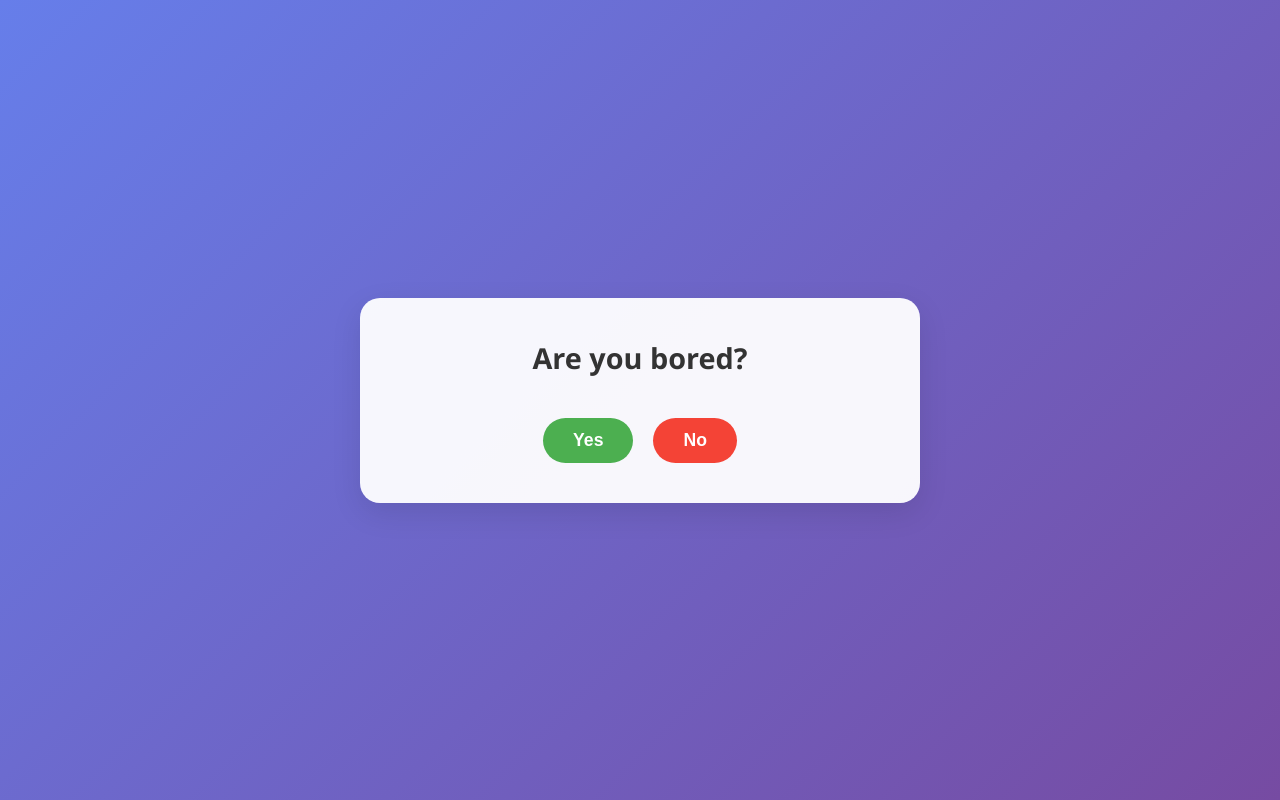
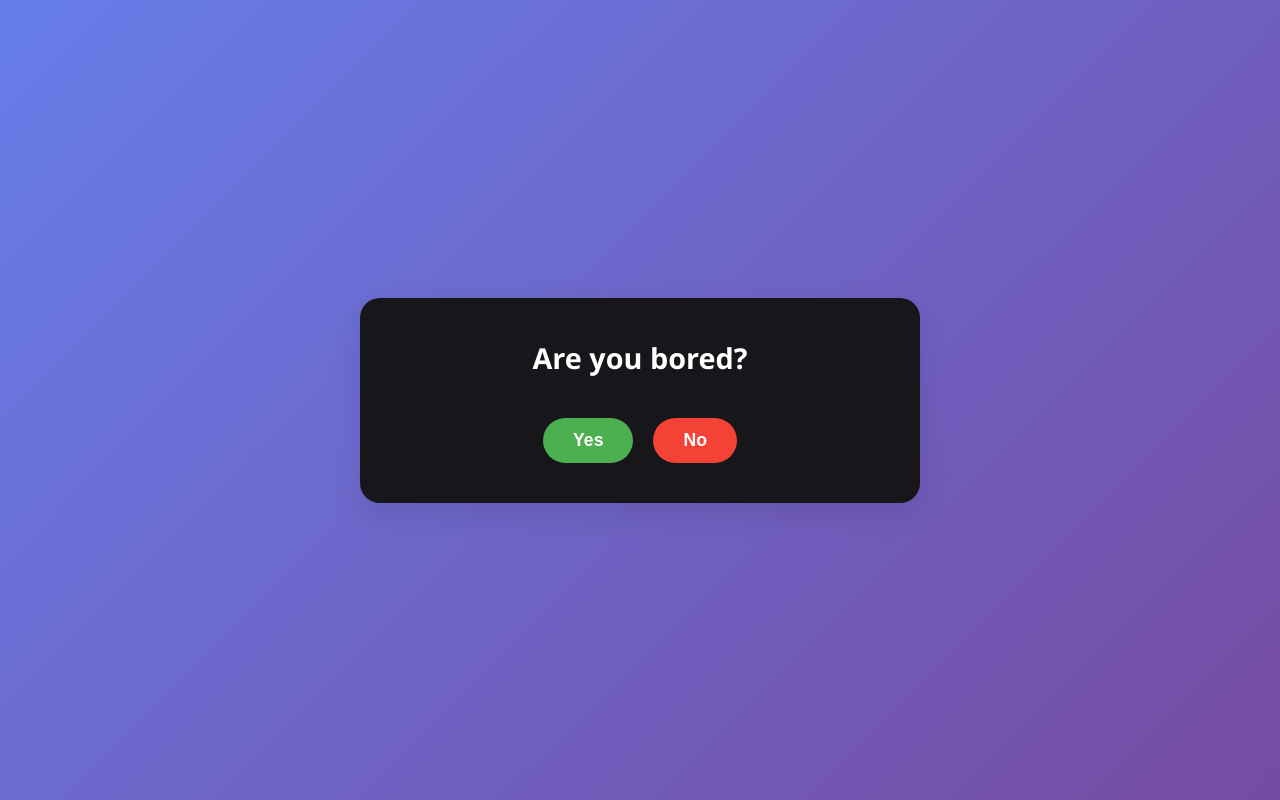
Before and after one commit to BaconEggsRL/AreYouBored, a website: page public/index.html in a window 1280 px wide. Drawn offline with Linux system fonts and the light colour scheme.

Commit message:
Update index.html

```diff
--- a/public/index.html
+++ b/public/index.html
@@ -27,7 +27,7 @@
         }
 
         .conversation-box {
-            background: rgba(255, 255, 255, 0.95);
+            background: #17161b;
             border-radius: 20px;
             padding: 40px;
             box-shadow: 0 10px 30px rgba(0, 0, 0, 0.1);
@@ -43,7 +43,7 @@
         }
 
         h1 {
-            color: #333;
+            color: white;
             margin: 0 0 40px 0;
             font-size: 1.8rem;
             line-height: 1.4;
```
